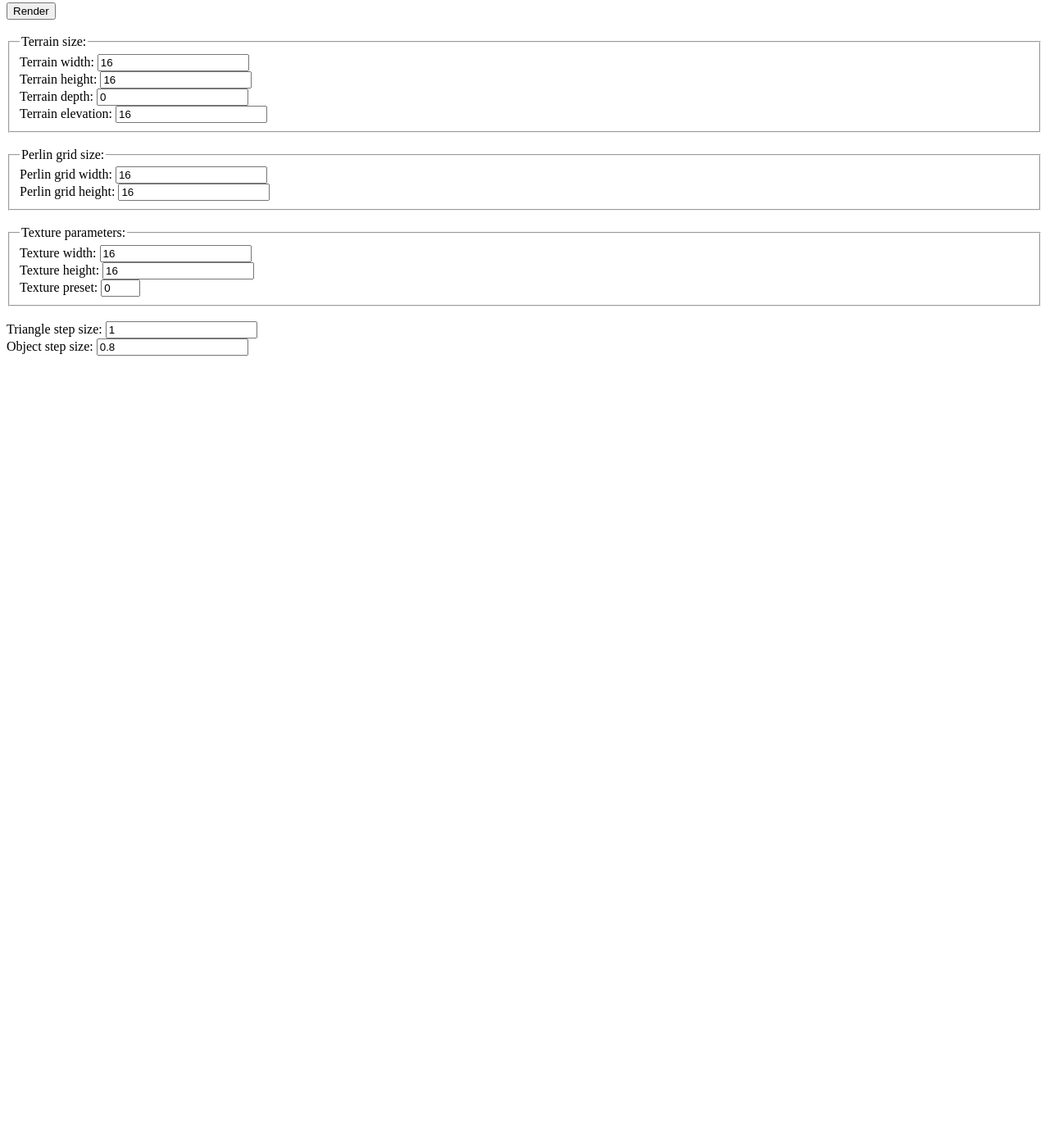
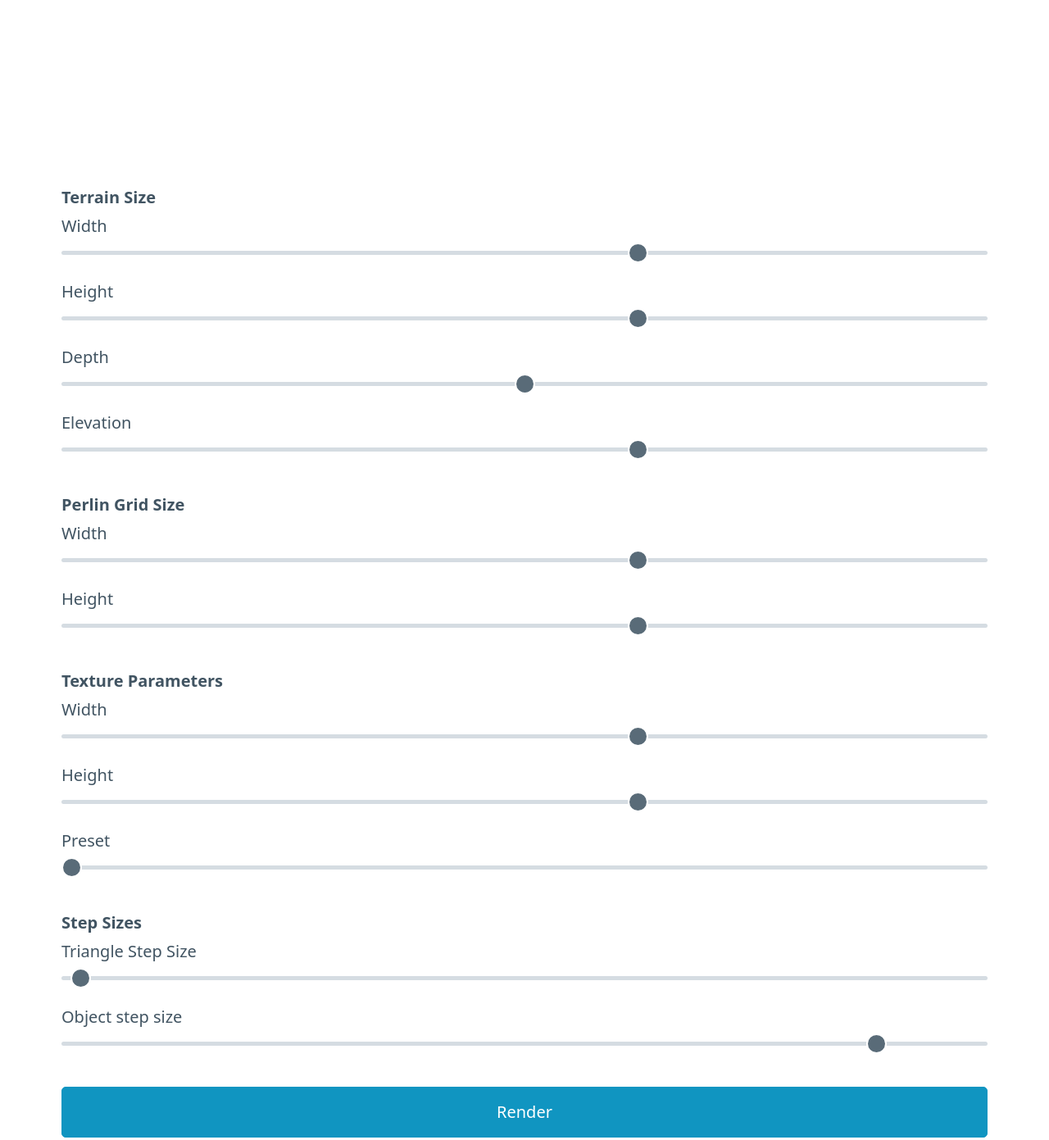
Before and after one commit to AbhijeetKrishnan/terragen, a website built with webpack: page src/index.html in a window 1280 px wide. Shown: the part 539-1930 px from the top of the page at 82% size. Before the commit the page ends 981 px from the top, so only its background shows below. Built offline with nearby package versions, Linux system fonts and the light colour scheme.

Commit message:
Use Pico.css for styling

```diff
--- a/package.json
+++ b/package.json
@@ -1,5 +1,6 @@
 {
   "dependencies": {
+    "purecss": "^3.0.0",
     "tsc": "^2.0.4"
   },
   "devDependencies": {
--- a/src/index.html
+++ b/src/index.html
@@ -2,86 +2,166 @@
 <html>
     <head>
         <meta charset="UTF-8" />
+        <meta name="viewport" content="width=device-width, initial-scale=1" />
         <link rel="icon" href="favicon.ico" type="image/x-icon" />
+        <link
+            rel="stylesheet"
+            href="https://cdn.jsdelivr.net/npm/@picocss/pico@1/css/pico.min.css"
+        />
         <title>terragen</title>
     </head>
     <body onload="Perlin.main();">
-        <canvas id="display" width="512" height="512"></canvas>
-        <br /><br />
-        <button id="redraw" onclick="Perlin.renderClick();">Render</button
-        ><br /><br />
-        <form>
+        <main class="container">
+            <hgroup>
+                <h1>Terragen</h1>
+                <h3>A procedural terrain generator using Perlin noise</h3>
+            </hgroup>
+
+            <div>
+                <canvas
+                    id="display"
+                    name="display"
+                    style="width: 100%; height: fit-content"
+                ></canvas>
+            </div>
+
+            <div class="grid">
+                <div>
+                    <form id="config">
                         <fieldset>
-                <legend>Terrain size:</legend>
-                Terrain width:
+                            <legend><b>Terrain Size</b></legend>
+
+                            <label for="terrain-width">Width</label>
                             <input
-                    type="number"
+                                type="range"
                                 id="terrain-width"
+                                name="terrain-width"
                                 min="1"
+                                max="25"
                                 value="16"
-                /><br />
-                Terrain height:
+                            />
+
+                            <label for="terrain-height">Height</label>
                             <input
-                    type="number"
+                                type="range"
                                 id="terrain-height"
+                                name="terrain-height"
                                 min="1"
+                                max="25"
                                 value="16"
-                /><br />
-                Terrain depth:
-                <input type="number" id="terrain-depth" value="0" /><br />
-                Terrain elevation:
-                <input type="number" id="terrain-elevation" value="16" /><br />
+                            />
+
+                            <label for="terrain-depth">Depth</label>
+                            <input
+                                type="range"
+                                id="terrain-depth"
+                                name="terrain-depth"
+                                value="0"
+                                min="-5"
+                                max="5"
+                            />
+                            <label for="terrain-elevation">Elevation</label>
+                            <input
+                                type="range"
+                                id="terrain-elevation"
+                                name="terrain-elevation"
+                                value="16"
+                                min="1"
+                                max="25"
+                            />
                         </fieldset>
-            <br />
+
                         <fieldset>
-                <legend>Perlin grid size:</legend>
-                Perlin grid width:
+                            <legend><b>Perlin Grid Size</b></legend>
+                            <label for="perlin-width">Width</label>
                             <input
-                    type="number"
+                                type="range"
                                 id="perlin-width"
+                                name="perlin-width"
                                 min="1"
+                                max="25"
                                 value="16"
-                /><br />
-                Perlin grid height:
+                            />
+                            <label for="perlin-height">Height</label>
                             <input
-                    type="number"
+                                type="range"
                                 id="perlin-height"
+                                name="perlin-height"
                                 min="1"
+                                max="25"
                                 value="16"
-                /><br />
+                            />
                         </fieldset>
-            <br />
+
                         <fieldset>
-                <legend>Texture parameters:</legend>
-                Texture width:
-                <input type="number" id="tex-width" min="1" value="16" /><br />
-                Texture height:
-                <input type="number" id="tex-height" min="1" value="16" /><br />
-                Texture preset:
+                            <legend><b>Texture Parameters</b></legend>
+                            <label for="tex-width">Width</label>
                             <input
-                    type="number"
+                                type="range"
+                                id="tex-width"
+                                name="tex-width"
+                                min="1"
+                                max="25"
+                                value="16"
+                            />
+                            <label for="tex-height">Height</label>
+                            <input
+                                type="range"
+                                id="tex-height"
+                                name="tex-height"
+                                min="1"
+                                max="25"
+                                value="16"
+                            />
+                            <label for="tex-preset">Preset</label>
+                            <input
+                                type="range"
                                 id="tex-preset"
+                                name="tex-preset"
                                 value="0"
                                 min="0"
                                 max="2"
                                 step="1"
                             /><br />
                         </fieldset>
-            <br />
-            Triangle step size:
+                        <fieldset>
+                            <legend><b>Step Sizes</b></legend>
+                            <label for="tri-step-size"
+                                >Triangle Step Size</label
+                            >
                             <input
-                type="number"
+                                type="range"
                                 id="tri-step-size"
+                                name="tri-step-size"
                                 value="1"
                                 step="0.1"
                             /><br />
-            Object step size:
+                            <label for="obj-step-size">Object step size</label>
                             <input
-                type="number"
+                                type="range"
                                 id="obj-step-size"
+                                name="obj-step-size"
                                 value="0.8"
+                                max="0.9"
                                 step="0.1"
-            /><br />
+                            />
+                        </fieldset>
+                        <button
+                            id="redraw"
+                            name="redraw"
+                            onclick="Perlin.renderClick();"
+                        >
+                            Render
+                        </button>
                     </form>
+                </div>
+            </div>
+        </main>
+        <script>
+            const form = document.getElementById("config");
+            form.addEventListener("submit", function (event) {
+                event.preventDefault();
+            });
+        </script>
     </body>
 </html>
--- a/src/rasterize.ts
+++ b/src/rasterize.ts
@@ -680,6 +680,7 @@ export function renderClick() {
     textures = {};
 
     let config = getParameters();
+    console.log(config);
     loadModels(config);
     renderModels();
 }
```
Also changed, not shown: README.md. Lines whose indentation alone changed are shown as unchanged.
